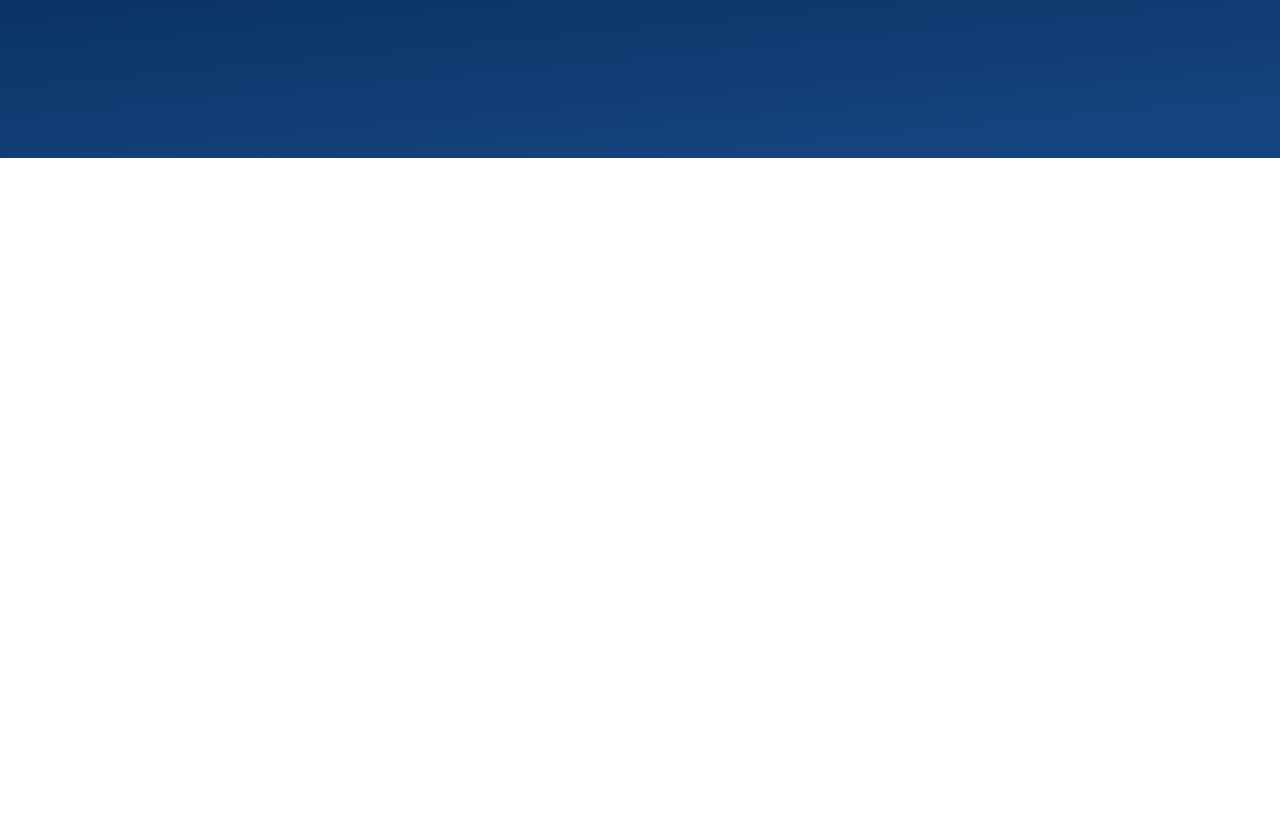
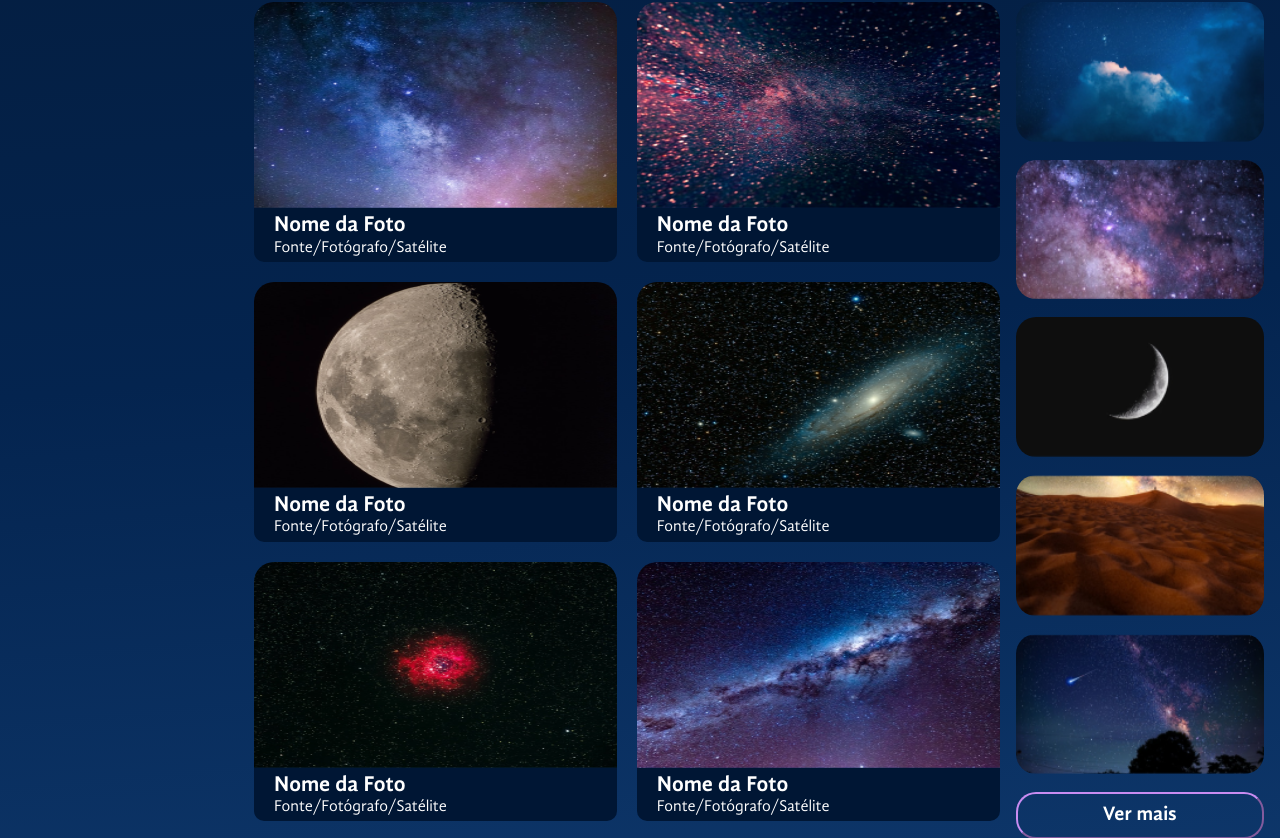
Before and after one commit to vinicius-crispim/space-app, a React (Vite) app: page / in a window 1280 px wide. Shown: the part 642-1480 px from the top of the page. Before the commit the page ends 800 px from the top, so only its background shows below. Built offline with nearby package versions, Linux system fonts and the light colour scheme.

Commit message:
Seção de Galeria

```diff
--- a/src/App.jsx
+++ b/src/App.jsx
@@ -4,33 +4,113 @@ import Header from "./componentes/Header"
 import BarraLateral from "./componentes/BarraLateral"
 import ImagemDestaque from "./componentes/ImagemDestaque"
 import TagsSection from "./componentes/TagsSection"
+import Galeria from "./componentes/Galeria"
 
 const FundoGradiente = styled.div`
   background: linear-gradient(174.61deg, #041833 4.16%, #04244F 48%, #154580 96.76%);
   min-height: 100vh;
   width: 100%;
-
 `
 const MainContainer =styled.main`
-
   display: grid;
   grid-template-columns: 210px auto;
   align-items: top;
+  gap: 12px;
 `
 
+const AppContainer =styled.div`
+ padding: 0 2rem;
+`
+
+const galeria =
+  {
+    galeriaGeral : [
+      {
+        nomeFoto: 'Nome da Foto',
+        informacoesFoto: 'Fonte/Fotógrafo/Satélite',
+        foto: '/imagens/galeria/foto-1.png'
+      },
+      {
+        nomeFoto: 'Nome da Foto',
+        informacoesFoto: 'Fonte/Fotógrafo/Satélite',
+        foto: '/imagens/galeria/foto-2.png'
+      },
+      {
+        nomeFoto: 'Nome da Foto',
+        informacoesFoto: 'Fonte/Fotógrafo/Satélite',
+        foto: '/imagens/galeria/foto-3.png'
+      },
+      {
+        nomeFoto: 'Nome da Foto',
+        informacoesFoto: 'Fonte/Fotógrafo/Satélite',
+        foto: '/imagens/galeria/foto-4.png'
+      },
+      {
+        nomeFoto: 'Nome da Foto',
+        informacoesFoto: 'Fonte/Fotógrafo/Satélite',
+        foto: '/imagens/galeria/foto-5.png'
+      },
+      {
+        nomeFoto: 'Nome da Foto',
+        informacoesFoto: 'Fonte/Fotógrafo/Satélite',
+        foto: '/imagens/galeria/foto-6.png'
+      },
+      {
+        nomeFoto: 'Nome da Foto',
+        informacoesFoto: 'Fonte/Fotógrafo/Satélite',
+        foto: '/imagens/galeria/foto-7.png'
+      },
+      {
+        nomeFoto: 'Nome da Foto',
+        informacoesFoto: 'Fonte/Fotógrafo/Satélite',
+        foto: '/imagens/galeria/foto-8.png'
+      },
+      {
+        nomeFoto: 'Nome da Foto',
+        informacoesFoto: 'Fonte/Fotógrafo/Satélite',
+        foto: '/imagens/galeria/foto-9.png'
+      },
+      {
+        nomeFoto: 'Nome da Foto',
+        informacoesFoto: 'Fonte/Fotógrafo/Satélite',
+        foto: '/imagens/galeria/foto-10.png'
+      }
+    ],
+    galeriaPopulares: [
+      {
+        foto:'/imagens/populares/foto-1.png'
+      },
+      {
+        foto:'/imagens/populares/foto-2.png'
+      },
+      {
+        foto:'/imagens/populares/foto-3.png'
+      },
+      {
+        foto:'/imagens/populares/foto-4.png'
+      },
+      {
+        foto:'/imagens/populares/foto-5.png'
+      },
+    ]
+  }
+
+
 function App() {
-
   return (
     <FundoGradiente>
       <EstilosGlobais/>
+      <AppContainer>
       <Header/>
       <MainContainer>
         <BarraLateral/>
         <div>
           <ImagemDestaque titulo='A galeria mais completa de fotos do espaço!' imagem='/src/assets/banner.png'/>
           <TagsSection />
+          <Galeria galeriaGeral={galeria.galeriaGeral} galeriaPopulares={galeria.galeriaPopulares}/>
         </div>
       </MainContainer>
+      </AppContainer>
     </FundoGradiente>
   )
 }
--- /dev/null
+++ b/src/componentes/Botao/index.jsx
@@ -0,0 +1,22 @@
+import { styled } from "styled-components";
+
+const BotaoStyled = styled.button`
+    padding: 10px;
+    background-color: transparent;
+    border-radius: 20px;
+    border-color: #C98CF1;
+    color: #FFFFFF;
+    font-size:20px;
+    font-family: GandhiSansBold;
+    cursor:pointer;
+`;
+
+const Botao = ({children}) => {
+    return (
+        <BotaoStyled>
+            {children}
+        </BotaoStyled>
+    )
+}
+
+export default Botao;
--- a/src/componentes/CampoTexto/index.jsx
+++ b/src/componentes/CampoTexto/index.jsx
@@ -14,7 +14,6 @@ const CampoTextoStyled = styled.input`
     border-color: #C98CF1;
     background: transparent;
     box-sizing: border-box;
-    width: 566px;
     color: #D9D9D9;
     font-weight: 400;
     font-size: 20px;
--- /dev/null
+++ b/src/componentes/Galeria/GaleriaGeral/GaleriaGeralCard/index.jsx
@@ -0,0 +1,45 @@
+import { styled } from "styled-components"
+
+const GaleriaGeralCardStyled = styled.div`
+    display: flex;
+    flex-grow: 1;
+    flex-direction: column;
+    flex-wrap: wrap;
+    img{
+        border-top-right-radius: 20px;
+        border-top-left-radius: 20px;
+    }
+    `
+const Info = styled.div`
+    flex-grow: 1;
+    border-bottom-right-radius: 10px;
+    border-bottom-left-radius: 10px;
+    background-color: #001634;
+    justify-content: center;
+    flex-direction: column;
+    padding: 5px 20px;
+    p{
+        color: #FFFFFF;
+        padding: 0;
+        margin: 0;
+        font-size: 16px;
+    }
+    p:first-child{
+        font-size:22px;
+        font-family: GandhiSansBold;
+    }
+`
+
+const GaleriaGeralCard = ({foto, nomeFoto, informacoesFoto}) => {
+    return (
+        <GaleriaGeralCardStyled>
+            <img src={foto}></img>
+            <Info>
+                <p>{nomeFoto}</p>
+                <p>{informacoesFoto}</p>
+            </Info>
+        </GaleriaGeralCardStyled>
+    )
+}
+
+export default GaleriaGeralCard;
--- /dev/null
+++ b/src/componentes/Galeria/GaleriaGeral/index.jsx
@@ -0,0 +1,25 @@
+import { styled } from "styled-components"
+import GaleriaGeralCard from "./GaleriaGeralCard";
+
+const GaleriaGeralStyled = styled.section`
+    display: flex ;
+    flex-wrap: wrap;
+    gap: 20px;
+    flex-grow: 1;
+`
+
+const GaleriaGeral = ({galeriaGeral}) => {
+    return (
+        <GaleriaGeralStyled>
+            {/* {galeriaGeral.map((foto, index) => {
+                return (<img key={index} src={foto.foto} alt="Foto"/>)})
+            } */}
+            {galeriaGeral.map((texto) => {
+                console.log(texto)
+                return <GaleriaGeralCard foto={texto.foto} nomeFoto={texto.nomeFoto} informacoesFoto={texto.informacoesFoto}/>
+            })}
+        </GaleriaGeralStyled>
+    )
+}
+
+export default GaleriaGeral;
--- /dev/null
+++ b/src/componentes/Galeria/GaleriaPopulares/index.jsx
@@ -0,0 +1,27 @@
+import { styled } from "styled-components"
+import Botao from "../../Botao";
+
+const GaleriaPopularesStyled = styled.section`
+    display: flex ;
+    flex-direction: column;
+    gap: 18px;
+
+    img {
+        border-radius: 20px;
+    }
+
+`
+
+const GaleriaPopulares = ({galeriaPopulares}) => {
+    return (
+        <GaleriaPopularesStyled>
+            {galeriaPopulares.map((foto, index) => <img key={index} src={foto.foto}
+            alt="Foto popular da galeria" />)}
+            <Botao>
+                Ver mais
+            </Botao>
+        </GaleriaPopularesStyled>
+    )
+}
+
+export default GaleriaPopulares;
--- /dev/null
+++ b/src/componentes/Galeria/index.jsx
@@ -0,0 +1,41 @@
+import {
+    styled
+} from "styled-components"
+import GaleriaGeral from "./GaleriaGeral";
+import GaleriaPopulares from "./GaleriaPopulares";
+const GaleriaStyled = styled.div`
+    display: grid;
+    grid-template-columns : 75% 25%;
+    gap: 16px;
+
+    margin: 24px 0;
+
+    div h2{
+        color: #7B78E5;
+        font-weight: 400;
+        font-size: 32px;
+        margin: 0;
+        margin-bottom: 16px;
+    }
+
+    div:last-child h2{
+        text-align: center;
+    }
+`
+
+const Galeria = ({galeriaGeral, galeriaPopulares}) => {
+    return (
+        <GaleriaStyled>
+            <div>
+                <h2>Navegue pela galeria!</h2>
+                <GaleriaGeral galeriaGeral={galeriaGeral}/>
+            </div>
+            <div>
+                <h2>Populares</h2>
+                <GaleriaPopulares galeriaPopulares={galeriaPopulares}/>
+            </div>
+        </GaleriaStyled>
+    )
+}
+
+export default Galeria;
--- a/src/componentes/Header/index.jsx
+++ b/src/componentes/Header/index.jsx
@@ -8,7 +8,7 @@ const HeaderStyled = styled.header `
     justify-content: space-between;
     width: 100%;
     padding: 40px 0;
-
+    align-items: center;
     img {
         max-width: 212px;
     }
--- a/src/componentes/ImagemDestaque/index.jsx
+++ b/src/componentes/ImagemDestaque/index.jsx
@@ -1,7 +1,9 @@
 import { styled } from "styled-components";
 
 const ImagemDestaqueStyled = styled.figure`
-    background-image: ${props => `url(${props.$backgroundImage})`};
+    background-image: ${props => `url(${props.$backgroundImage})`} ;
+    background-size:cover;
+    background-repeat: no-repeat;
     border-radius: 20px;
     display: flex;
     align-items: center;
--- a/src/componentes/TagsSection/Tags/index.jsx
+++ b/src/componentes/TagsSection/Tags/index.jsx
@@ -1,11 +1,11 @@
 import { styled } from "styled-components"
 
 const TagStyled = styled.p`
-    padding: 10px;
+    padding: 8px;
     border-radius: 10px;
     border: 1px solid transparent;
     background-color: rgba(217, 217, 217, .3);
-
+    margin: 0;
 
 `
 
--- a/src/componentes/TagsSection/index.jsx
+++ b/src/componentes/TagsSection/index.jsx
@@ -5,11 +5,11 @@ const TagsSectionStyled = styled.section`
     display: flex;
     flex-wrap: wrap;
     align-items: center;
-    gap: 24px;
-    color: #fff;
+    column-gap: 20px;
+    color: #D9D9D9;
+    font-weight: 200;
     font-size: 24px;
     margin: 12px 0;
-
     p:first-child {
         margin-right: 24px;
     }
```
